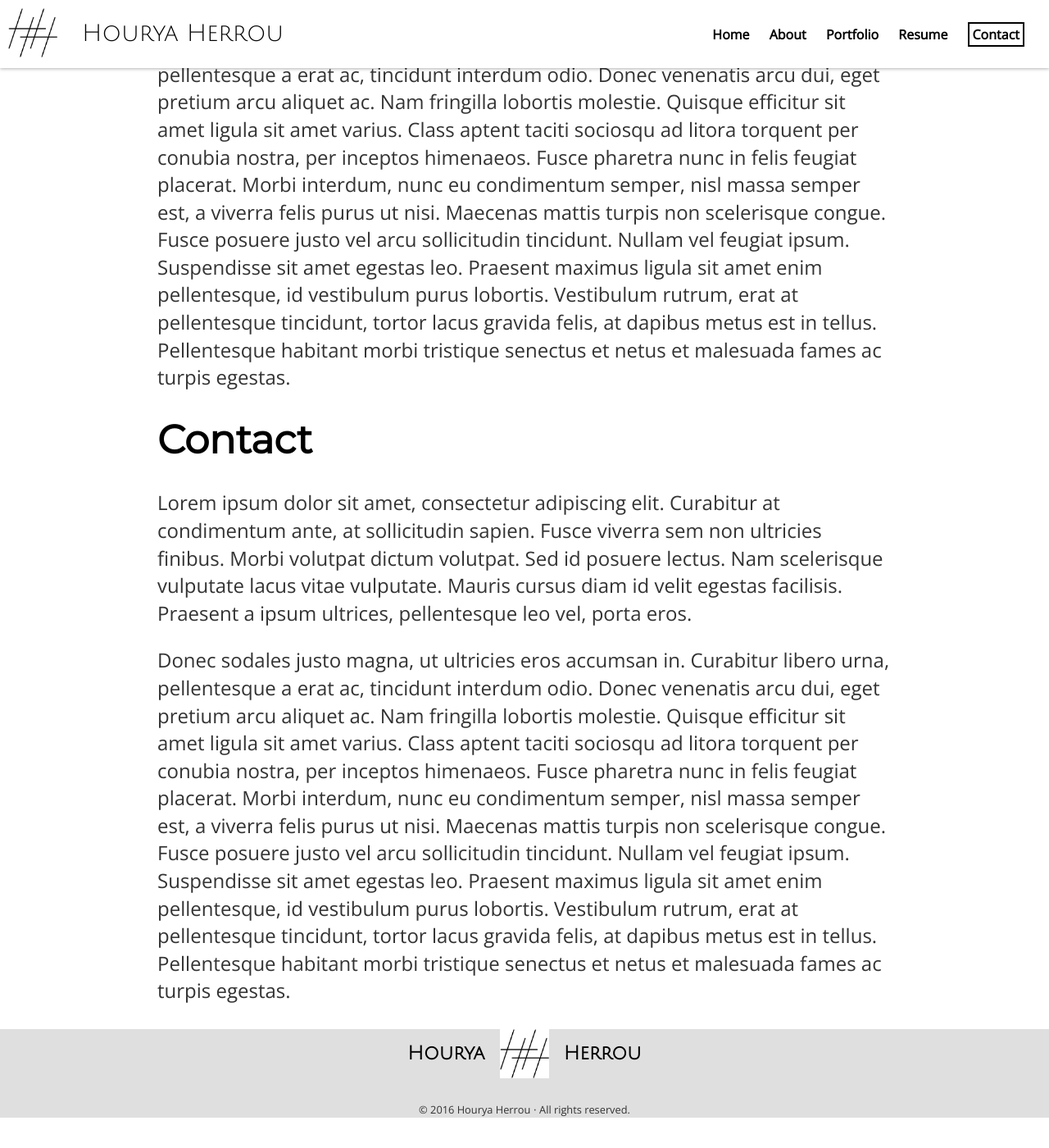
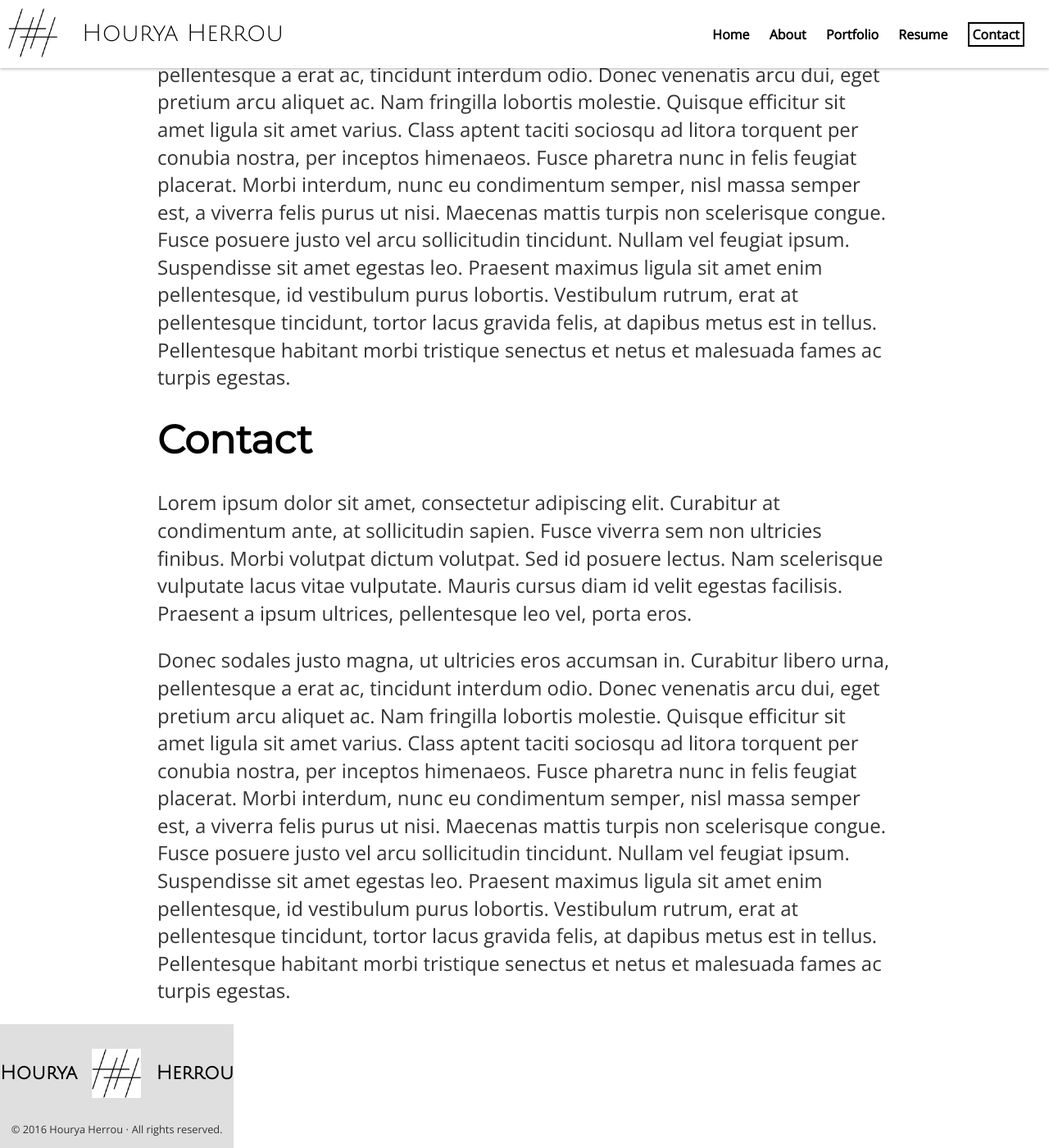
Before and after one commit to damienbenard/damienbenard.github.io, a Jekyll site: the page built from lang/en/index.md, in a window 1280 px wide and 1400 px high, scrolled down 2604 px. Shown: the whole window at 82% size. Built offline with Jekyll 4.4.1, drawn with Linux system fonts in a browser that asks for light colours; nearby versions of some CDN libraries; before the commit the page ends 3967 px from its top, so only the background shows below that.

Commit message:
Revert "Fixed css for footer"
This reverts commit 4d5e87715c103feafac488064098d6620954df99.

```diff
--- a/_sass/site.scss
+++ b/_sass/site.scss
@@ -34,6 +34,13 @@ body {
     height: 100%;
     font-family: $font-content;
     overflow-x: hidden;
+}
+
+header,
+footer,
+main .wrapper {
+    display: table-row;
+    height: 1px;
 }
 
 main {
```
